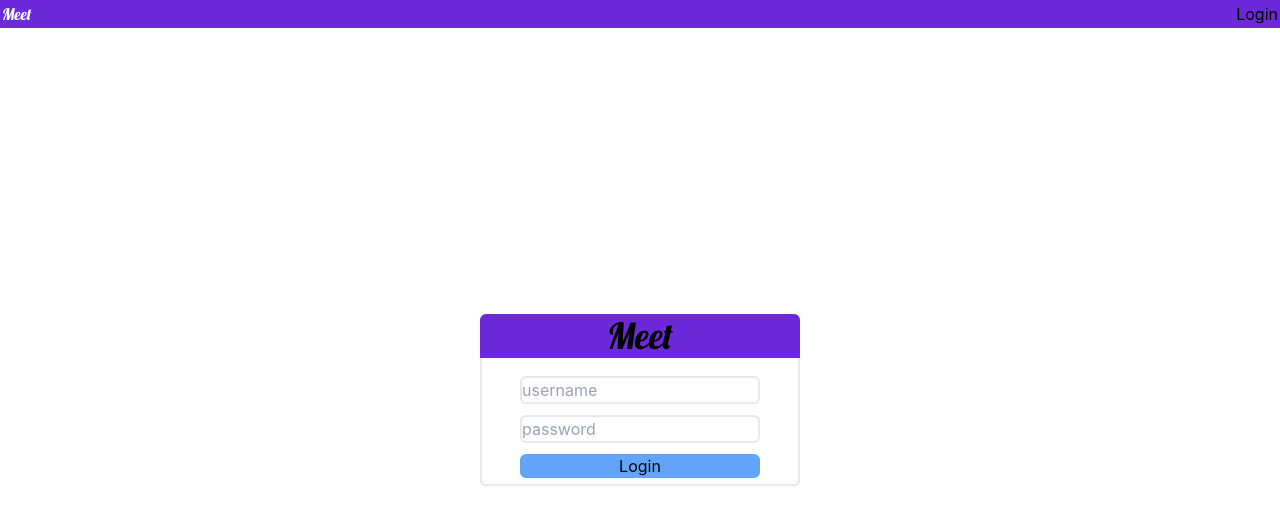
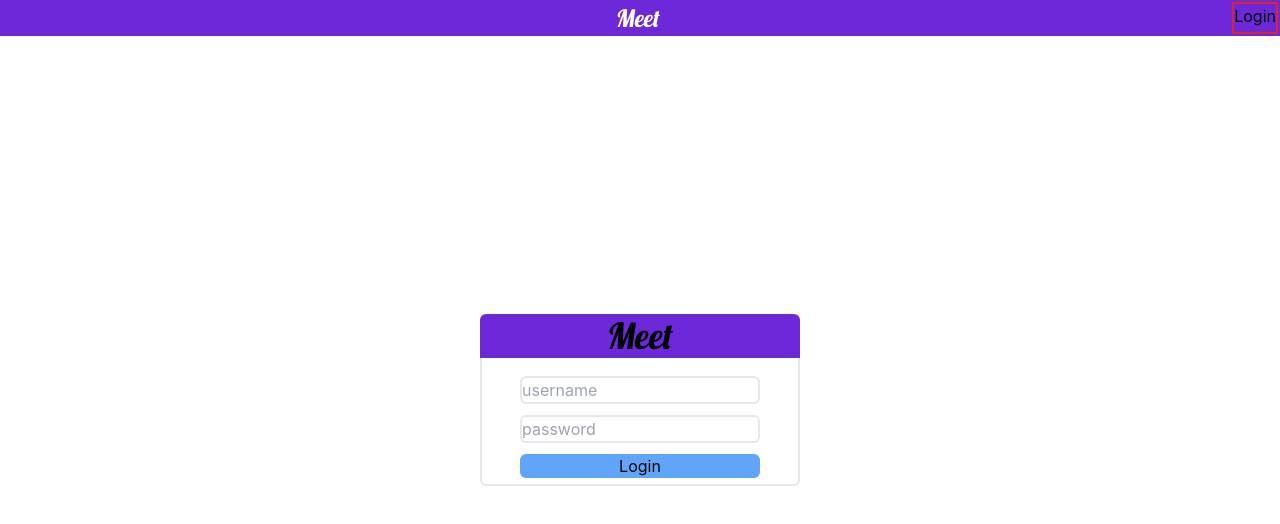
Before and after one commit to sam-h-hall/Meet, a React (Create React App) app: page /login in a window 1280 px wide. Shown: the top 524 px of the page. Built offline with nearby package versions, Linux system fonts and the light colour scheme; no server answers.

Commit message:
added invisible element in order to center title and right-align Login button.

```diff
--- a/src/Components/Login.js
+++ b/src/Components/Login.js
@@ -3,6 +3,21 @@ import { useForm } from "react-hook-form";
 
 const Login = () => {
   const [loggedIn, setLoggedIn] = useState([]);
+
+  const {
+    register,
+    handleSubmit,
+    reset,
+    formState: { errors },
+  } = useForm();
+
+  const submit = ({ credentials }) => {
+    if (credentials) {
+      console.log(credentials);
+    } else {
+      return;
+    }
+  };
 
   return (
     <div className="flex flex-col h-screen max-h-screen items-center justify-center">
--- a/src/Components/TitleBar.js
+++ b/src/Components/TitleBar.js
@@ -1,10 +1,17 @@
-import {Link} from "react-router-dom"
+import { Link } from "react-router-dom";
 
 const TitleBar = () => {
   return (
     <div className="flex flex-row justify-between fixed border-2 border-purple-700 w-full bg-purple-700">
-      <h1 className="text-white font-lobster">Meet</h1>
-      <Link to="/login">Login</Link>
+      <p className="invisible">Login</p>
+      <h1 className="text-white font-lobster self-center justify-self-center text-center text-2xl">
+        Meet
+      </h1>
+      <nav className="border-2 border-red-600">
+        <Link className="" to="/login">
+          Login
+        </Link>
+      </nav>
     </div>
   );
 };
```
